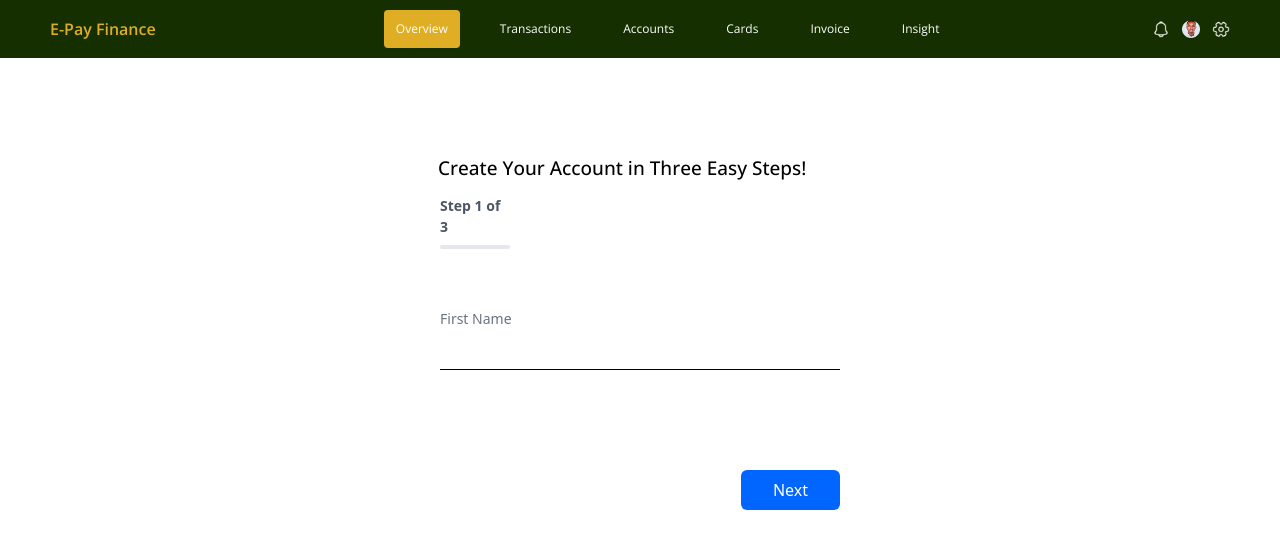
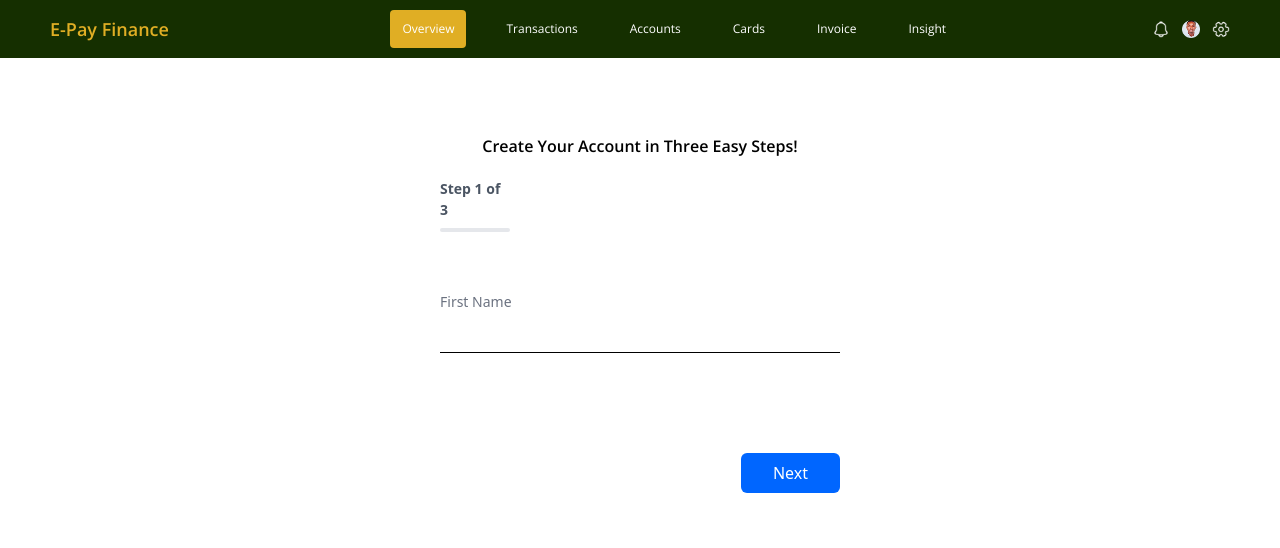
Before and after one commit to myouthful/workshopsession, a React (Vite) app: page /signup in a window 1280 px wide. Shown: the top 548 px of the page. Built offline with nearby package versions, Linux system fonts and the light colour scheme.

Commit message:
improve header responsiveness and adjust signup component styling

```diff
--- a/src/component/header.jsx
+++ b/src/component/header.jsx
@@ -6,17 +6,23 @@ import { useNavigate } from 'react-router-dom';
 
 function Header() {
     return(
-        <div className="fixed top-0 left-0 right-0 z-50 bg-darkgreen flex row items-center py-[8px] justify-between px-[50px] w-full ">
+        <div className="fixed top-0 left-0 right-0 z-50 bg-darkgreen flex row items-center py-[8px] justify-between px-[20px] min-[900px]:px-[50px] w-full">
             <Logo />
-            <Buttons />
-            <Features />
+            <div className="hidden min-[900px]:block">
+                <Buttons />
+            </div>
+            <div className="hidden min-[900px]:block">
+                <Features />
+            </div>
         </div>
     )
 }
 
 function Logo(){
     return(
-        <p className="font-opensans text-6 font-semibold text-mustardyellow "> E-Pay Finance</p>
+        <p className="font-opensans text-[16px] min-[900px]:text-[18px] font-semibold text-mustardyellow">
+            E-Pay Finance
+        </p>
     )
 }
 
--- a/src/component/signupcom.jsx
+++ b/src/component/signupcom.jsx
@@ -465,10 +465,10 @@ const SignUp = () => {
       ) : (
         <div className="max-w-2xl mx-auto px-4 min-[650px]:px-4 py-8 min-[650px]:py-16">
           <div className="flex flex-col items-center">
-            <p className="text-[14px] min-[300px]:mt-[70px] min-[300px]:ml-[11%] min-[900px]:ml-[110px] min-[650px]:text-[19px] self-start min-[650px]:ml-[120px] mt-[30px] min-[650px]:mt-[90px] mb-3 font-opensans font-medium px-2">
+          <p className="mt-[70px] font-opensans font-semibold mb-5 ">
               Create Your Account in Three Easy Steps!
             </p>
-            <div className="w-[280px] min-[650px]:w-[400px]">
+            <div className="w-[315px]  min-[650px]:w-[400px]">
               <form onSubmit={(e) => e.preventDefault()} className="px-0">
                 {renderStep()}
                 {error && (
```
